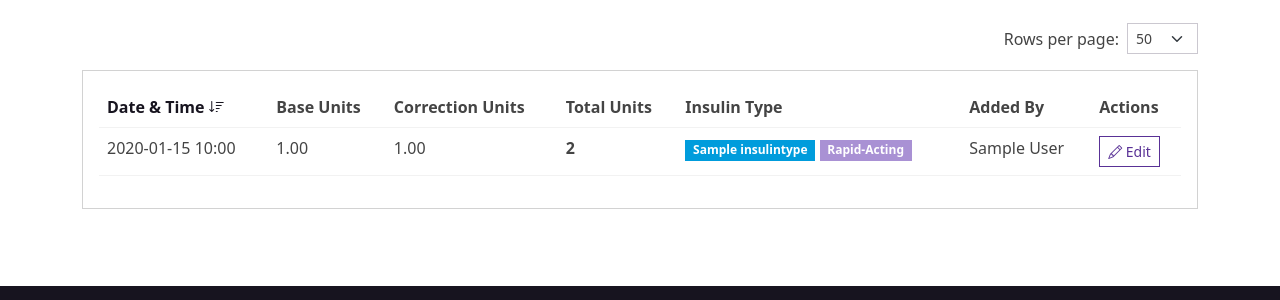
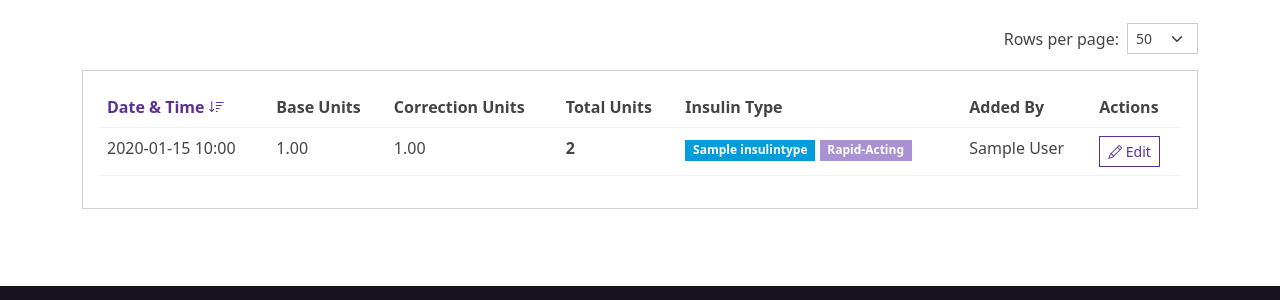
Before and after one commit to bradleyburgess/diabeateeze, a Django app: page /doses/ in a window 1280 px wide. Shown: the part 389-689 px from the top of the page. Run offline with Django 5.2, Linux system fonts and the light colour scheme; a user stored in the database is signed in; tables that the repository leaves empty hold one stand-in row (values such as "Sample post"); some libraries are stand-ins or nearby versions.

Commit message:
Fix date column styling

```diff
--- a/src/templates/entries/insulin_doses_list.html
+++ b/src/templates/entries/insulin_doses_list.html
@@ -34,7 +34,7 @@
                             <tr>
                                 <th>
                                     <a href="?sort={% if sort_order == 'desc' %}asc{% else %}desc{% endif %}&page_size={{ page_size }}&start_date={{ start_date }}&end_date={{ end_date }}"
-                                       class="text-decoration-none text-dark"
+                                       class="text-decoration-none"
                                        title="Sort by date">
                                         Date & Time
                                         {% if sort_order == 'desc' %}
--- a/src/templates/entries/meals_list.html
+++ b/src/templates/entries/meals_list.html
@@ -34,7 +34,7 @@
                             <tr>
                                 <th>
                                     <a href="?sort={% if sort_order == 'desc' %}asc{% else %}desc{% endif %}&page_size={{ page_size }}&start_date={{ start_date }}&end_date={{ end_date }}"
-                                       class="text-decoration-none text-dark"
+                                       class="text-decoration-none"
                                        title="Sort by date">
                                         Date & Time
                                         {% if sort_order == 'desc' %}
```
